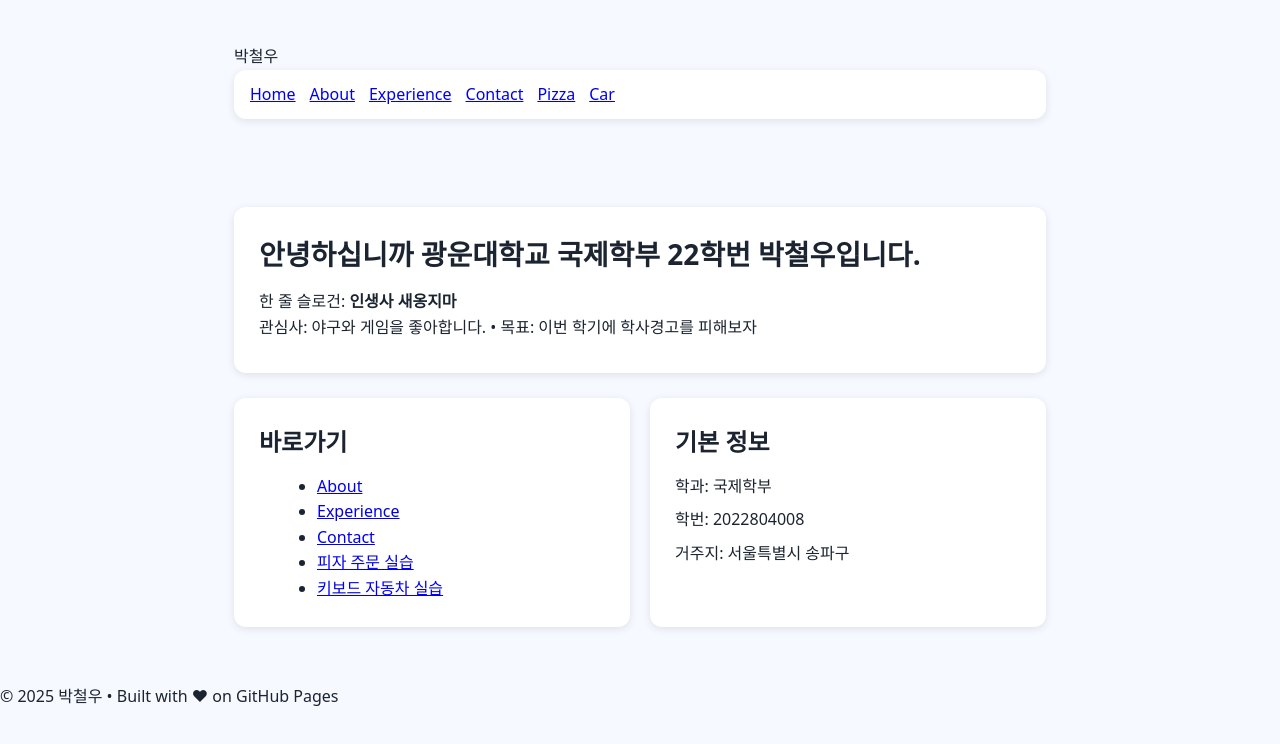
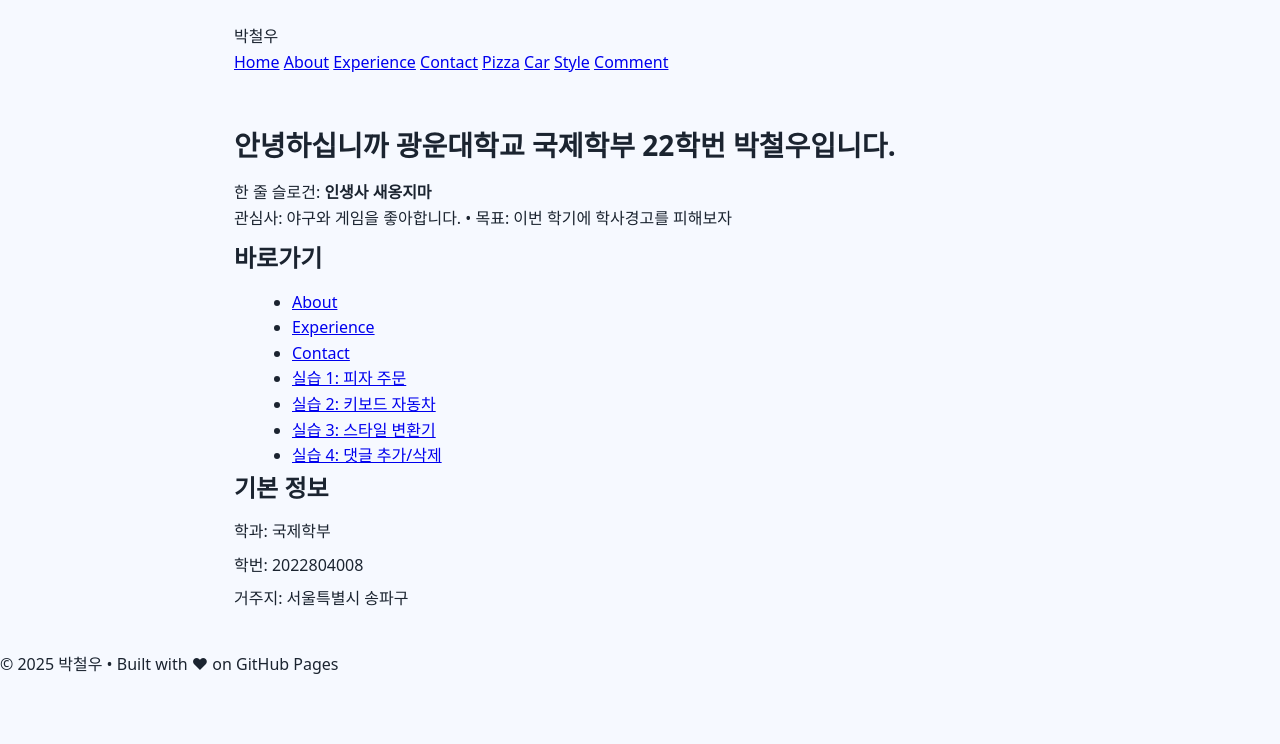
Before and after one commit to cwpark1011-bit/my-page-test, a plain HTML site: page index.html in a window 1280 px wide. Drawn offline with Linux system fonts and the light colour scheme.

Commit message:
Update index.html

```diff
--- a/index.html
+++ b/index.html
@@ -8,23 +8,28 @@
 </head>
 <body>
 
-<header class="header-box">
+<header>
     <div class="container header-content">
         <div class="logo">박철우</div>
-        <nav class="nav-box">
+        <nav>
+            <!-- 메인 메뉴 -->
             <a href="index.html" class="active">Home</a>
             <a href="about.html">About</a>
             <a href="experience.html">Experience</a>
             <a href="contact.html">Contact</a>
+
+            <!-- 실습 메뉴들 -->
             <a href="pizza.html">Pizza</a>
             <a href="car.html">Car</a>
+            <a href="dom_style.html">Style</a>
+            <a href="dom_list.html">Comment</a>
         </nav>
     </div>
 </header>
 
 <main class="container">
 
-    <section class="content-card">
+    <section class="welcome-box">
         <h1>안녕하십니까 광운대학교 국제학부 22학번 박철우입니다.</h1>
         <p class="subtext">
             한 줄 슬로건: <strong>인생사 새옹지마</strong><br>
@@ -32,26 +37,29 @@
         </p>
     </section>
 
-    <section class="grid-2col">
-
-        <div class="content-card">
+    <section class="info-grid">
+        <div class="info-box">
             <h2>바로가기</h2>
             <ul>
+                <!-- 기존 페이지 -->
                 <li><a href="about.html">About</a></li>
                 <li><a href="experience.html">Experience</a></li>
                 <li><a href="contact.html">Contact</a></li>
-                <li><a href="pizza.html">피자 주문 실습</a></li>
-                <li><a href="car.html">키보드 자동차 실습</a></li>
+
+                <!-- 실습 페이지 4개 모두 -->
+                <li><a href="pizza.html">실습 1: 피자 주문</a></li>
+                <li><a href="car.html">실습 2: 키보드 자동차</a></li>
+                <li><a href="dom_style.html">실습 3: 스타일 변환기</a></li>
+                <li><a href="dom_list.html">실습 4: 댓글 추가/삭제</a></li>
             </ul>
         </div>
 
-        <div class="content-card">
+        <div class="info-box">
             <h2>기본 정보</h2>
             <p>학과: 국제학부</p>
             <p>학번: 2022804008</p>
             <p>거주지: 서울특별시 송파구</p>
         </div>
-
     </section>
 
 </main>
```
